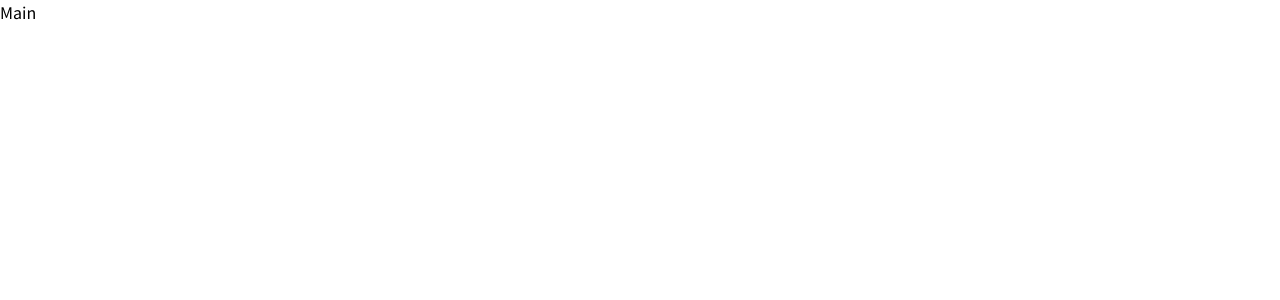
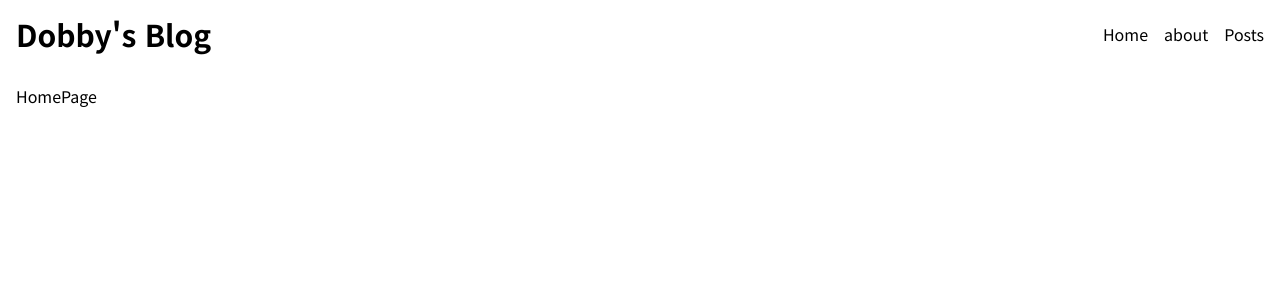
Before and after one commit to JiminKim-dev/blog, a Next.js app: page / in a window 1280 px wide. Shown: the top 300 px of the page. Built offline with nearby package versions, Linux system fonts and the light colour scheme.

Commit message:
✨ Header 컴포넌트 생성 및 각 라우터의 페이지 생성

```diff
--- /dev/null
+++ b/src/app/about/page.tsx
@@ -0,0 +1,5 @@
+const AboutPage = () => {
+  return <div>AboutPage</div>;
+};
+
+export default AboutPage;
--- a/src/app/layout.tsx
+++ b/src/app/layout.tsx
@@ -1,5 +1,6 @@
 import './globals.css';
 import { Noto_Sans_KR } from 'next/font/google';
+import Header from '@/components/Header';
 
 const notoSansKR = Noto_Sans_KR({
   subsets: ['latin'],
@@ -13,8 +14,11 @@ export const metadata = {
 
 export default function RootLayout({ children }: { children: React.ReactNode }) {
   return (
-    <html lang="ko">
-      <body className={notoSansKR.className}>{children}</body>
+    <html lang="ko" className={notoSansKR.className}>
+      <body className="flex flex-col w-full mx-auto max-w-screen-2xl">
+        <Header />
+        <main className="p-4 grow">{children}</main>
+      </body>
     </html>
   );
 }
--- a/src/app/page.tsx
+++ b/src/app/page.tsx
@@ -1,5 +1,5 @@
 const HomePage = () => {
-  return <main>Main</main>;
+  return <div>HomePage</div>;
 };
 
 export default HomePage;
--- /dev/null
+++ b/src/app/posts/page.tsx
@@ -0,0 +1,5 @@
+const PostsPage = () => {
+  return <div>PostsPage</div>;
+};
+
+export default PostsPage;
--- /dev/null
+++ b/src/components/Header/index.tsx
@@ -0,0 +1,18 @@
+import Link from 'next/link';
+
+const Header = () => {
+  return (
+    <header className="flex items-center justify-between p-4">
+      <Link href="/" className="text-3xl font-bold">
+        Dobby's Blog
+      </Link>
+      <nav className="flex gap-4">
+        <Link href="/">Home</Link>
+        <Link href="/about">about</Link>
+        <Link href="/posts">Posts</Link>
+      </nav>
+    </header>
+  );
+};
+
+export default Header;
```
